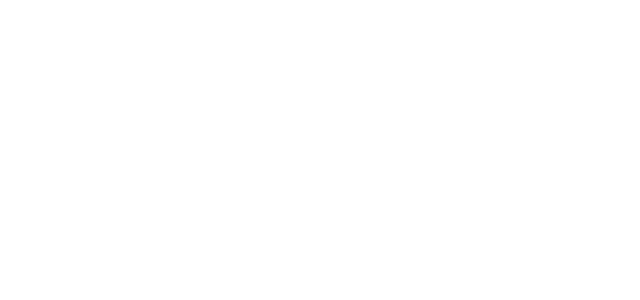
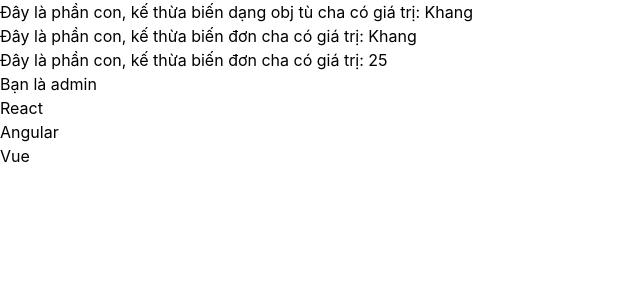
Before and after one commit to khangnguyen412/Js-Practice-ReactJS, a React (Create React App) app: page /chapter2-lecture4 in a window 1280 px wide. Before the commit this address had no page. Shown: the top 300 px of the page, without its empty margins (0-640 px from the left). Built offline with nearby package versions, Linux system fonts and the light colour scheme.

Commit message:
0h 01/06/2025: - Learning Lecture 4 - Props

```diff
--- a/src/App.js
+++ b/src/App.js
@@ -7,6 +7,7 @@ import Chap2Lecture01 from './pages/chapter-02/examples/lecture01-intro';
 import Chap2Lecture02 from './pages/chapter-02/examples/lecture02-jsx';
 import Chap2Lecture03FC from './pages/chapter-02/examples/lecture03-function-component';
 import Chap2Lecture03CC from './pages/chapter-02/examples/lecture03-class-component';
+import Chap2Lecture04 from './pages/chapter-02/examples/lecture04-props';
 
 function App() {
   return (
@@ -36,6 +37,10 @@ function App() {
           <Route element={<Chap2Lecture03CC></Chap2Lecture03CC>}>
             <Route path="/chapter2-lecture3-class-component" element={<Chap2Lecture03CC></Chap2Lecture03CC>} />
           </Route>
+
+          <Route element={<Chap2Lecture04></Chap2Lecture04>}>
+            <Route path="/chapter2-lecture4" element={<Chap2Lecture04></Chap2Lecture04>} />
+          </Route>
         </Routes>
       </Router>
     </React.StrictMode>
--- /dev/null
+++ b/src/pages/chapter-02/examples/lecture04-props.jsx
@@ -0,0 +1,70 @@
+import React from "react";
+/***** Chuyền props từ component con xuống cha *****/
+/**
+ *  - props dược truyền từ cha xuống dưới dạng object nên muốn gọi ra thì: {props.[tên biến truyền vào]}
+ */
+const ChildComponentObj = (props) => {
+    return (
+        <React.Fragment>
+            <p>Đây là phần con, kế thừa biến dạng obj tù cha có giá trị: {props.name}</p>
+        </React.Fragment>
+    );
+}
+
+/**
+ *  - props dược truyền từ cha xuống dưới dạng chuỗi hoặc số nguyên
+ */
+const ChildComponentVar = ({ param }) => {
+    return (
+        <React.Fragment>
+            <p>Đây là phần con, kế thừa biến đơn cha có giá trị: {param}</p>
+        </React.Fragment>
+    );
+}
+
+/**
+ *  - props dược truyền từ cha xuống dưới dạng boolean
+ */
+const IsAdmin = (isAdmin) => {
+    return <p>{isAdmin ? 'Bạn là admin' : 'Bạn không phải admin'}</p>;
+}
+
+/**
+ *  - props dược truyền từ cha xuống dưới dạng mãng
+ */
+const List = ({ list }) => {
+    return (
+        <ul>
+            {list.map((item, index) => (
+                <li key={index}>{item}</li>
+            ))}
+        </ul>
+    );
+}
+
+/**
+ *
+ * @returns
+ */
+
+function Props() {
+    return (
+        <React.Fragment>
+            <ChildComponentObj name="Khang"></ChildComponentObj>
+
+            {/* Truyền chuỗi */}
+            <ChildComponentVar param="Khang"></ChildComponentVar>
+
+            {/* Truyền số */}
+            <ChildComponentVar param={25}></ChildComponentVar>
+
+            {/* Truyền boolean */}
+            <IsAdmin isAdmin='true'></IsAdmin>
+
+            {/* Truyền Mãng */}
+            <List list={['React', 'Angular', 'Vue']}></List>
+        </React.Fragment>
+    )
+}
+
+export default Props
--- /dev/null
+++ b/src/pages/chapter-02/lectures/lecture04-props.md
@@ -0,0 +1,13 @@
+# Bài 4: Props – truyền dữ liệu giữa các component
+- Là kiểu component đơn giản nhất trong React – chỉ là một hàm JavaScript trả về JSX.
+
+
+## Nội dung
+- Hiểu rõ props là gì và tại sao nó quan trọng
+- Biết cách truyền dữ liệu từ component cha xuống component con
+- Thành thạo viết component nhận props và sử dụng chúng
+- Làm được bài tập thực hành: tạo một giao diện động bằng props
+
+## Các file Sử Dụng
+- src/App.js
+- src/pages/lecture.jsx
--- a/src/pages/lecture.jsx
+++ b/src/pages/lecture.jsx
@@ -9,7 +9,7 @@ const Lecture = () => {
                     <Link to="/chapter2-lecture1">Lecture 1</Link>
                 </li>
                 <li>
-                    <Link to="/chapter2-lecture2">Lecture 2</Link>
+                    <Link to="/chapter2-lecture2">Lecture 2 - JSX</Link>
                 </li>
                 <li>
                     <Link to="/chapter2-lecture3-function-component">Lecture 3 - Function Component</Link>
@@ -17,6 +17,9 @@ const Lecture = () => {
                 <li>
                     <Link to="/chapter2-lecture3-class-component">Lecture 3 - Class Component</Link>
                 </li>
+                <li>
+                    <Link to="/chapter2-lecture4">Lecture 4 - Props</Link>
+                </li>
             </ul>
         </React.Fragment>
     )
```
Also changed, not shown: package.json (+6 -5 lines), src/pages/chapter-01/lectures/lecture01-intro.md (+13 -0 lines), 1 other file (tests, documents, lock files or other folders).
